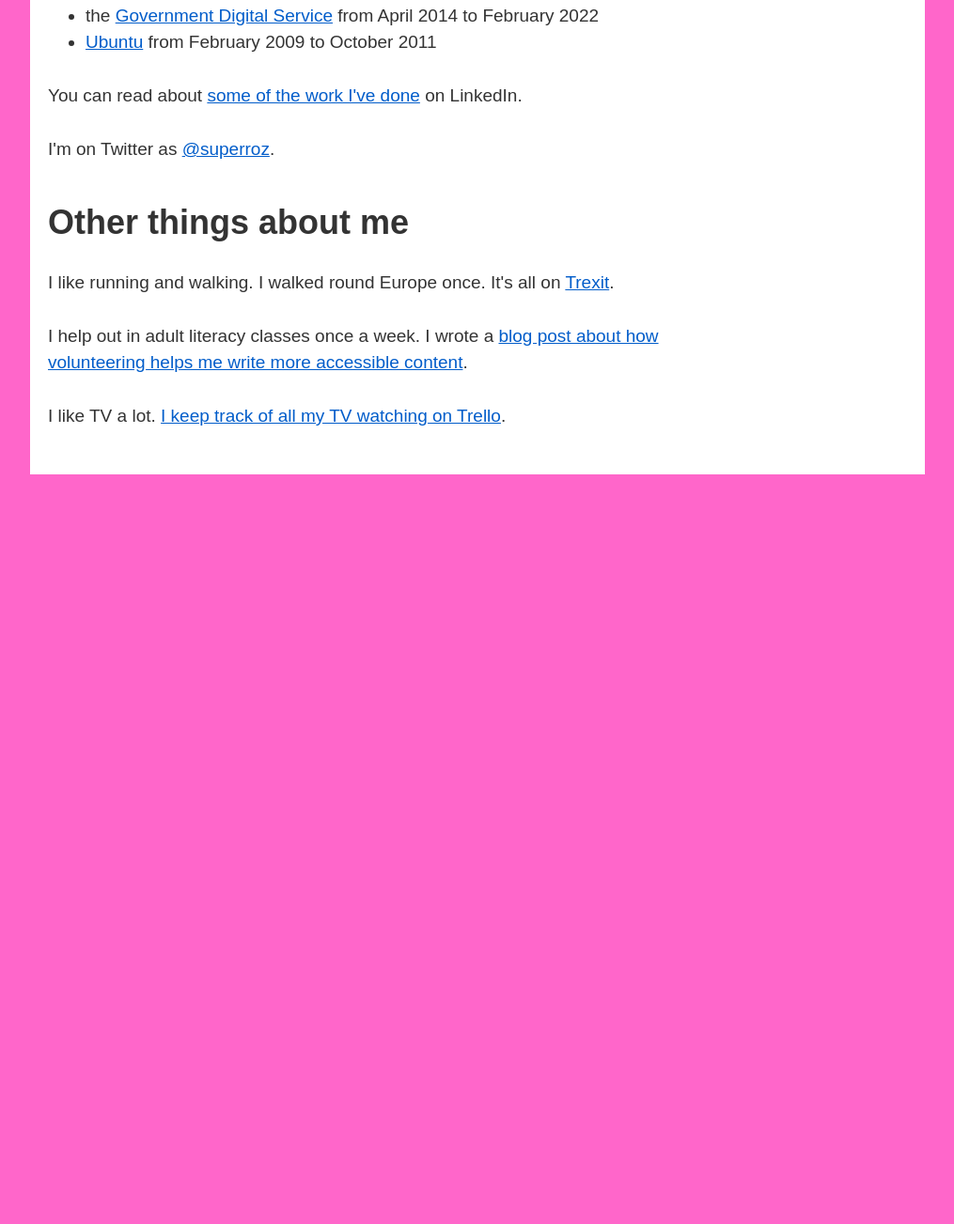
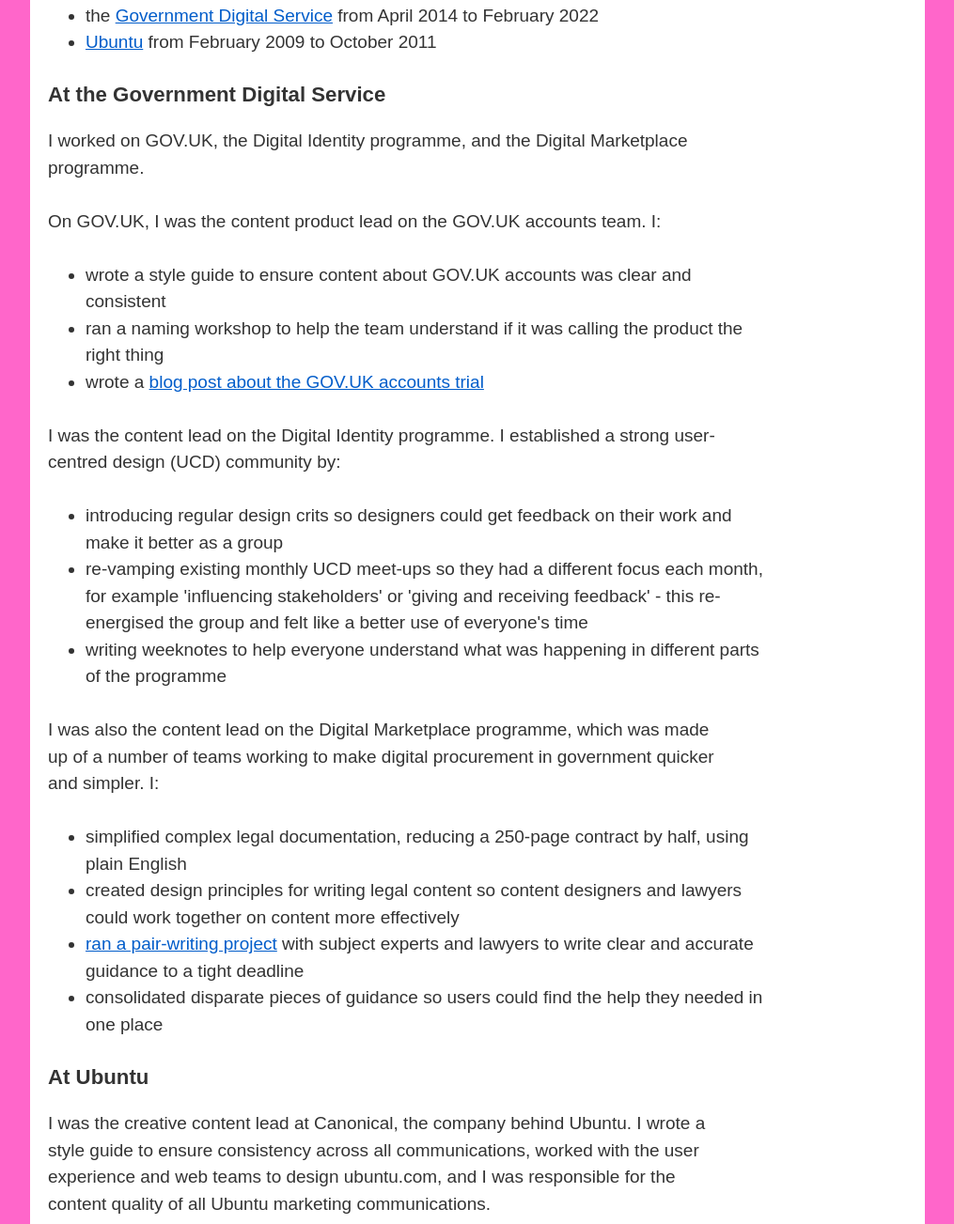
Before and after one commit to superroz/alphabetcopywriting, a plain HTML site: page index.html in a window 1280 px wide. Shown: the part 477-1780 px from the top of the page at 94% size, without its empty margins (132-1147 px from the left). Before the commit the page ends 1024 px from the top, so only its background shows below. Drawn offline with Linux system fonts and the light colour scheme.

Commit message:
Update index.html
Added work examples and h3s.

```diff
--- a/index.html
+++ b/index.html
@@ -106,6 +106,11 @@
       margin: 1.18em 0 0.79em;
     }
 
+    .bodyheading {
+      font-size: 24px;
+      margin: 0.75em 0 0.25em;
+    }
+
     .info,
     .list-bulleted {
       line-height: 1.5;
@@ -144,11 +149,45 @@
     <li>the <a href="https://www.gov.uk/government/organisations/government-digital-service">Government Digital Service</a> from April 2014 to February 2022</li>
     <li><a href="https://ubuntu.com">Ubuntu</a> from February 2009 to October 2011</li>
     </ul>
+    <h3 class=bodyheading">
+      At the Government Digital Service
+    </h3>
     <p class="info">
-    You can read about <a href="https://uk.linkedin.com/in/roz-strachan-3b6b411">some of the work I've done</a> on LinkedIn.
+    I worked on GOV.UK, the Digital Identity programme, and the Digital Marketplace programme.
     </p>
     <p class="info">
-      I'm on Twitter as <a href="https://twitter.com/superroz">@superroz</a>.
+    On GOV.UK, I was the content product lead on the GOV.UK accounts team. I:
+    </p>
+     <ul class="list-bulleted">
+    <li>wrote a style guide to ensure content about GOV.UK accounts was clear and consistent</li>
+    <li>ran a naming workshop to help the team understand if it was calling the product the right thing</li>
+    <li>wrote a <a href="https://insidegovuk.blog.gov.uk/2020/11/26/how-we-designed-the-gov-uk-accounts-trial/">blog post about the GOV.UK accounts trial</a></li>
+    </ul>
+    <p class="info">
+    I was the content lead on the Digital Identity programme. I established a strong user-centred design (UCD) community by:
+    </p>
+    <ul class="list-bulleted">
+    <li>introducing regular design crits so designers could get feedback on their work and make it better as a group</li>
+    <li>re-vamping existing monthly UCD meet-ups so they had a different focus each month, for example 'influencing stakeholders' or 'giving and receiving feedback' - this re-energised the group and felt like a better use of everyone's time</li>
+    <li>writing weeknotes to help everyone understand what was happening in different parts of the programme</li>
+    </ul>
+    <p class="info">
+    I was also the content lead on the Digital Marketplace programme, which was made up of a number of teams working to make digital procurement in government quicker and simpler. I:
+    </p>
+     <ul class="list-bulleted">
+    <li>simplified complex legal documentation, reducing a 250-page contract by half, using plain English</li>
+    <li>created design principles for writing legal content so content designers and lawyers could work together on content more effectively</li>
+    <li><a href="https://digitalmarketplace.blog.gov.uk/2016/04/26/great-guidance-is-part-of-the-service/">ran a pair-writing project</a> with subject experts and lawyers to write clear and accurate guidance to a tight deadline</li>
+    <li>consolidated disparate pieces of guidance so users could find the help they needed in one place</li>
+    </ul>
+    <h3 class=bodyheading">
+      At Ubuntu
+    </h3>
+    <p class="info">
+      I was the creative content lead at Canonical, the company behind Ubuntu. I wrote a style guide to ensure consistency across all communications, worked with the user experience and web teams to design ubuntu.com, and I was responsible for the content quality of all Ubuntu marketing communications.
+    </p>
+    <p class="info">
+      You can read about <a href="https://uk.linkedin.com/in/roz-strachan-3b6b411">some of the work I've done</a> on LinkedIn.
     </p>
     <h2 class="subheading">
       Other things about me
@@ -162,6 +201,9 @@
     <p class="info">
       I like TV a lot. <a href="https://trello.com/b/tvYpam18/rozs-tv-planning">I keep track of all my TV watching on Trello</a>.
     </p>
+    <p class="info">
+      I'm on Twitter as <a href="https://twitter.com/superroz">@superroz</a>.
+    </p>
   </main>
 </body>
 </html>
```
